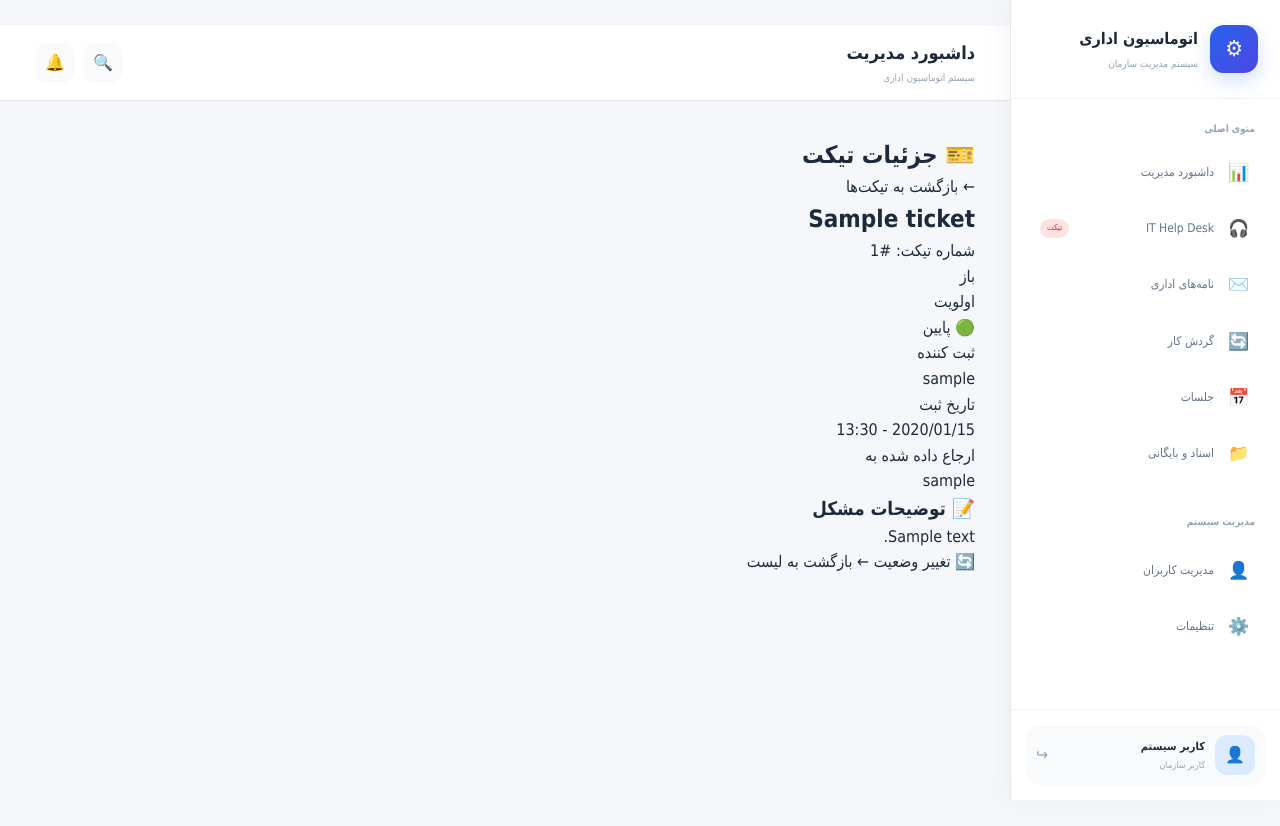
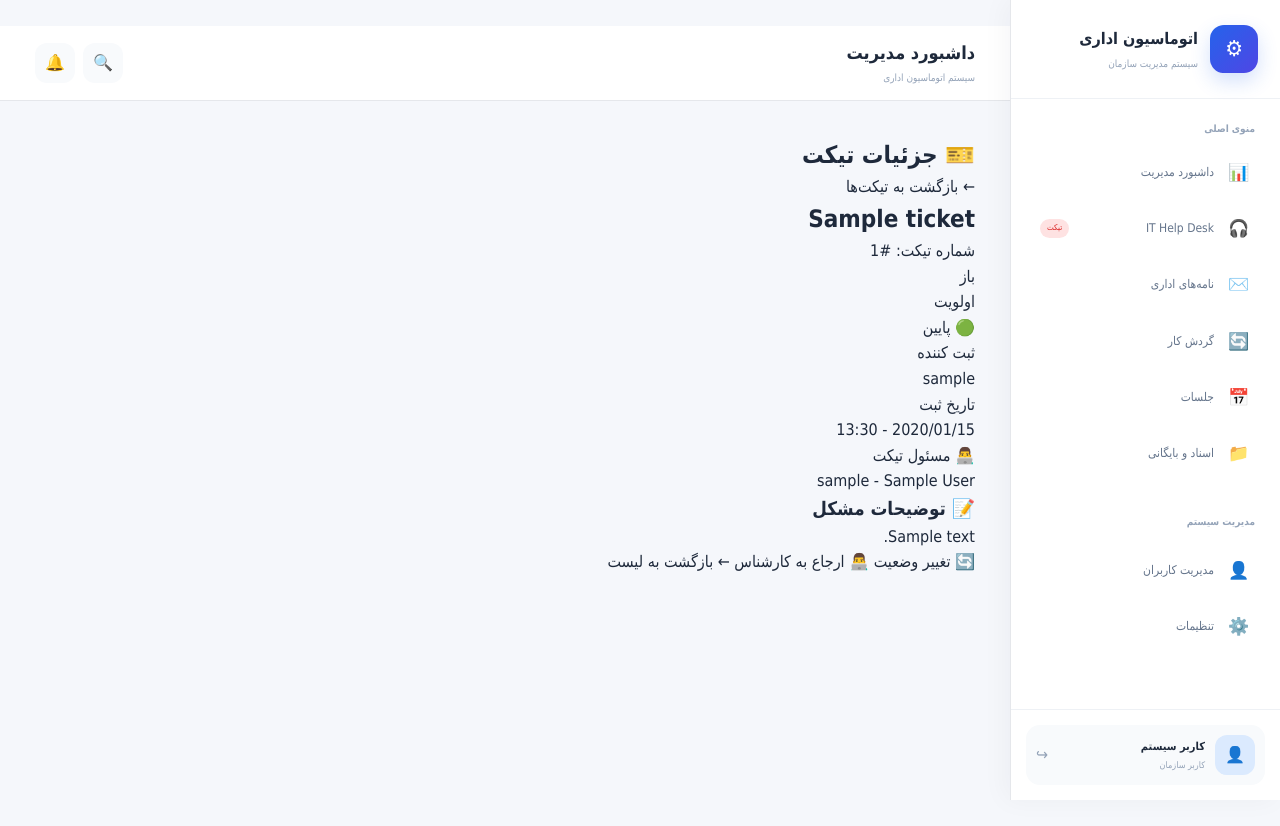
Before and after one commit to ticketit2026/automate-admin, a Django app: page /helpdesk/1/ in a window 1280 px wide. Run offline with Django 5.2, Linux system fonts and the light colour scheme; a user stored in the database is signed in; tables that the repository leaves empty hold one stand-in row (values such as "Sample post").

Commit message:
Update ticket_detail.html

```diff
--- a/templates/helpdesk/ticket_detail.html
+++ b/templates/helpdesk/ticket_detail.html
@@ -39,7 +39,7 @@
             </div>
 
 
-            <!-- Status Badge -->
+            <!-- Status -->
             <span class="px-4 py-2 rounded-full text-sm font-medium
 
                 {% if ticket.status == 'open' %}
@@ -134,7 +134,7 @@
             <div class="bg-gray-50 rounded-lg p-4">
 
                 <p class="text-sm text-gray-500 mb-1">
-                    ارجاع داده شده به
+                    👨‍💻 مسئول تیکت
                 </p>
 
                 <p class="font-semibold">
@@ -142,8 +142,13 @@
                     {% if ticket.assigned_to %}
                         {{ ticket.assigned_to.username }}
 
+                        {% if ticket.assigned_to.first_name or ticket.assigned_to.last_name %}
+                            - {{ ticket.assigned_to.first_name }}
+                            {{ ticket.assigned_to.last_name }}
+                        {% endif %}
+
                     {% else %}
-                        هنوز ارجاع نشده
+                        هنوز به کارشناس ارجاع نشده
                     {% endif %}
 
                 </p>
@@ -168,13 +173,23 @@
 
 
         <!-- Action Buttons -->
-        <div class="mt-8 flex gap-3">
+        <div class="mt-8 flex flex-wrap gap-3">
+
 
             <!-- Change Status -->
             <a href="{% url 'update_ticket_status' ticket.id %}"
                class="bg-blue-600 text-white px-5 py-3 rounded-lg hover:bg-blue-700 transition">
 
                 🔄 تغییر وضعیت
+
+            </a>
+
+
+            <!-- Assign Ticket -->
+            <a href="{% url 'assign_ticket' ticket.id %}"
+               class="bg-purple-600 text-white px-5 py-3 rounded-lg hover:bg-purple-700 transition">
+
+                👨‍💻 ارجاع به کارشناس
 
             </a>
 
```
